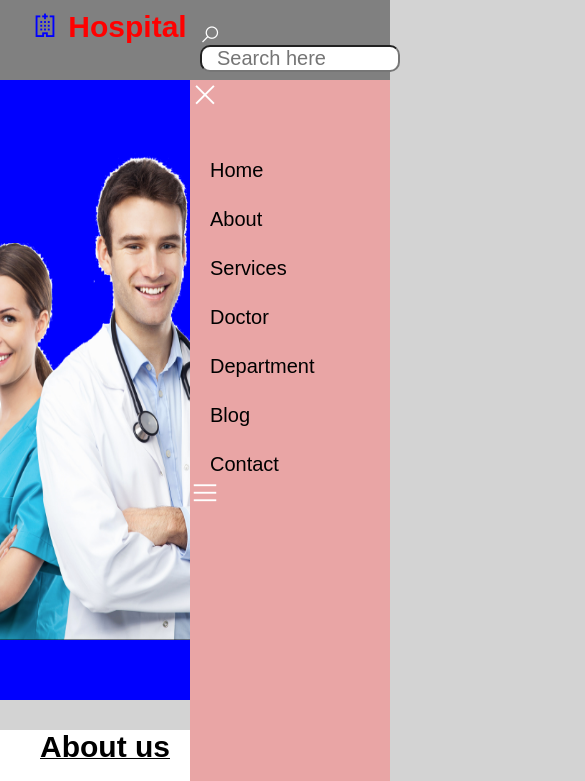
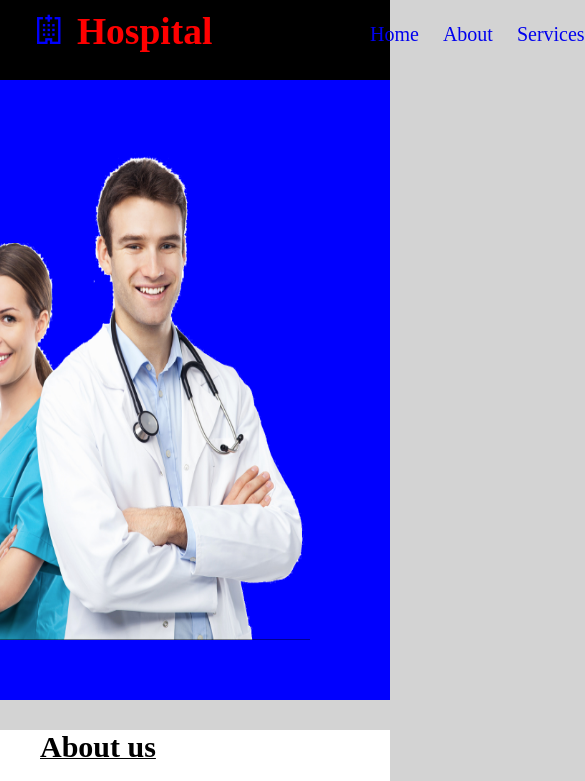
Before and after one commit to danielogwok/hospital, a plain HTML site: page index.html in a window 390 px wide. Shown: the top 781 px of the page, 585 px wide, since content can reach past the window. Drawn offline with nearby package versions, Linux system fonts and the light colour scheme.

Commit message:
Update style.css

```diff
--- a/css/style.css
+++ b/css/style.css
@@ -841,58 +841,3 @@ hr{
     margin-left: 60px;
     margin-top: 50px;
 }
-
-
-@media(max-width:600px) {
-     body{
-        font: 30px sans-serif;
-     }
-header{
-    background-color: grey;
-
-}
-.nav_brand{
-    margin-top: 10px;
-    font-size: 20px;
-}
-.nav_menu{
-    position: absolute;
-    right: 0;
-    top: 0;
-    width: 200px;
-    height: 100vh;
-    background-color: rgb(233, 165, 165);
-    margin-top: 80px;
-
-
-}
-.nav_menu ul li{
-    display: block;
-    text-align: left;
-    margin-top: 15px;
-}
-.nav_menu a{
-color: black;
-
-}
-.nav_menu ul{
-    padding-top: 25px;
-}
-.search{
-    position: absolute;
-    margin-left:200px;
-    font-size: 20px;
-    margin-top: -20px;
-}
-.search input{
-    width: 200px;
-}
-.search span{
-    font-size: 20px;
-}
-.nav_menu i{
-    display: block;
-}
-
-
-}
```
